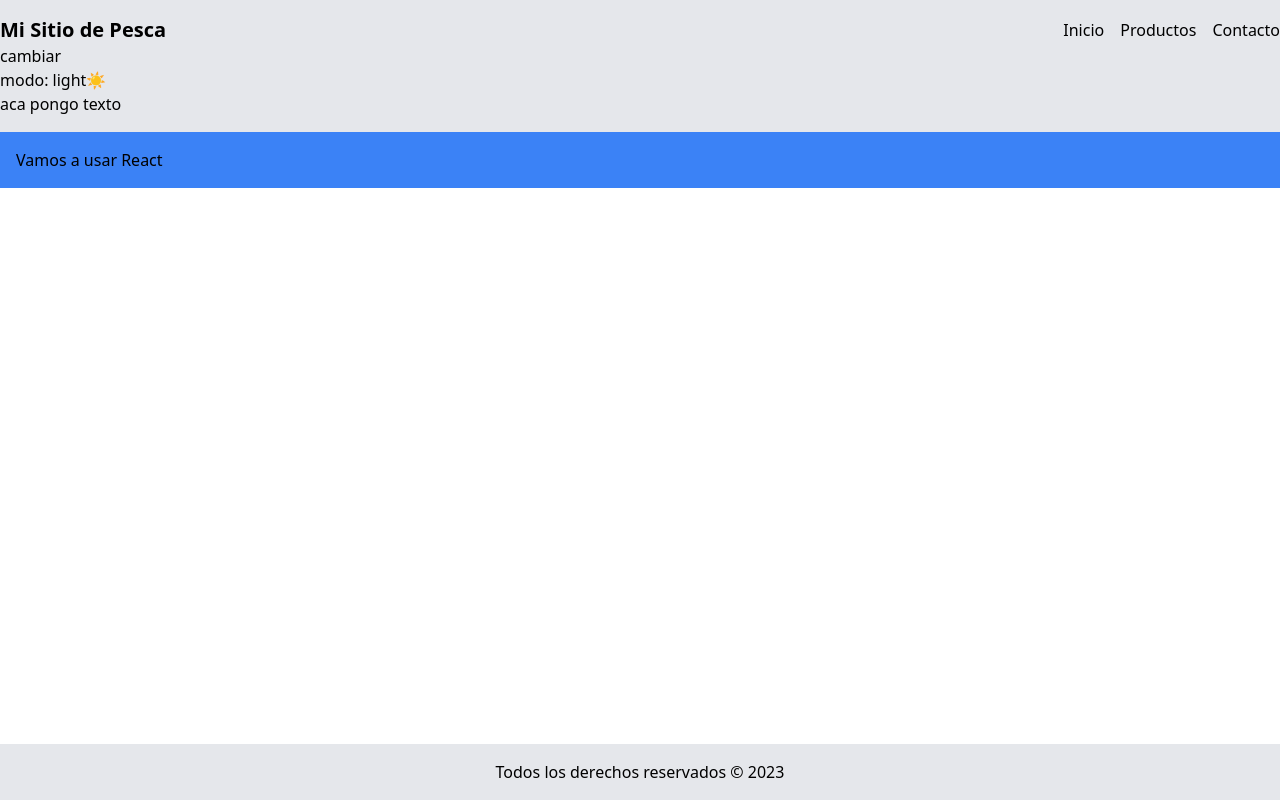
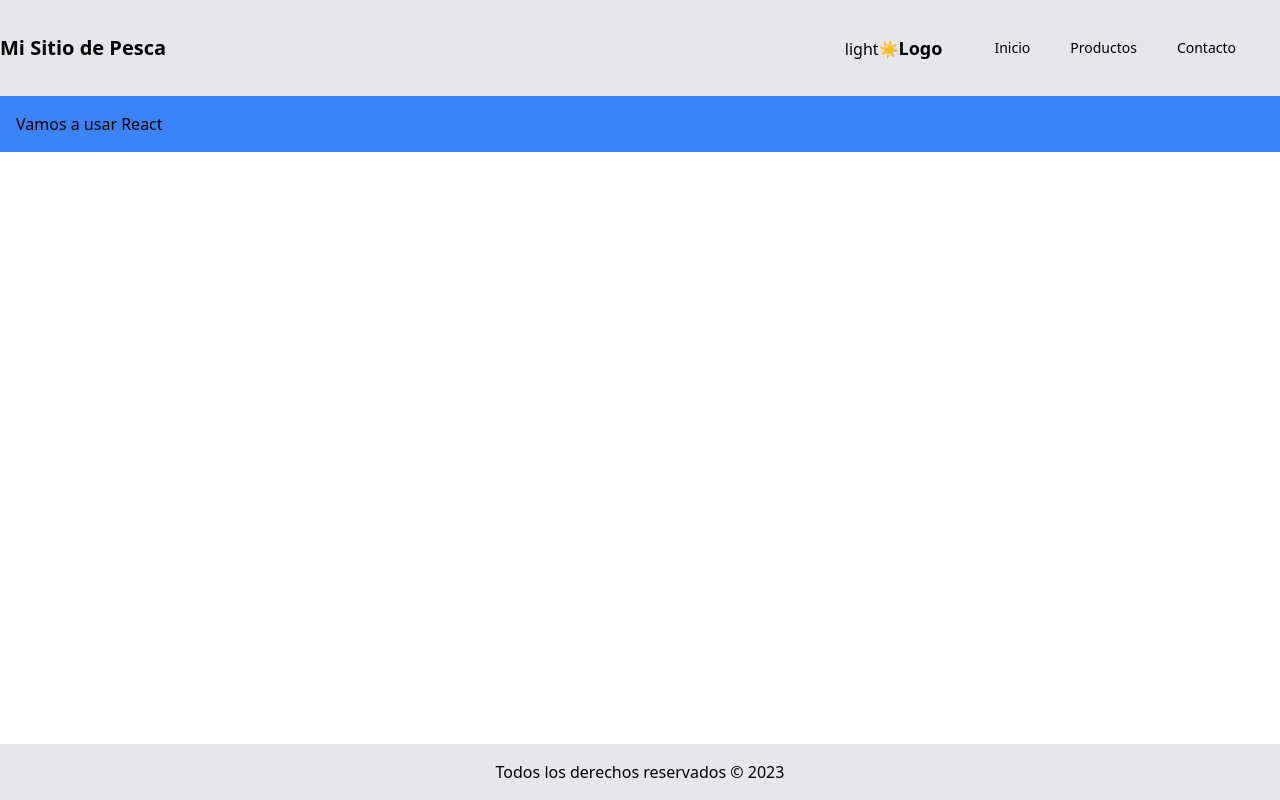
Before and after one commit to juanjoibar/Proy-vite, a React (Vite) app: page / in a window 1280 px wide. Built offline with nearby package versions, Linux system fonts and the light colour scheme.

Commit message:
navbar responsive con modo light y dark actualizacion del readme

```diff
--- a/src/Components/Navbar.jsx
+++ b/src/Components/Navbar.jsx
@@ -1,28 +1,74 @@
-import React, { useContext } from 'react'
-import { modoContext } from '../Context/modoContext'
-function Navbar({children}) {
-  const {modo,cambiar,claseModo} = useContext(modoContext)
+import React, { useState, useContext } from "react";
+import { modoContext } from "../Context/modoContext";
+function Navbar({ children }) {
+  const [isOpen, setIsOpen] = useState(false);
+
+  const toggleMenu = () => {
+    setIsOpen(!isOpen);
+  };
+
+  const { modo, cambiar, claseModo } = useContext(modoContext);
   return (
     <header className={claseModo}>
-
-  <div className="container mx-auto flex items-center justify-between">
-    <a href="#" className=" text-xl font-bold">Mi Sitio de Pesca</a>
-    <nav>
-      <ul className="flex space-x-4">
-        <li><a href="#" className=" hover:text-blue-200">Inicio</a></li>
-        <li><a href="#" className=" hover:text-blue-200">Productos</a></li>
-        <li><a href="#" className=" hover:text-blue-200">Contacto</a></li>
-      </ul>
-         </nav>
+      <div className="container mx-auto flex items-center justify-between">
+        <a href="#" className=" text-xl font-bold">
+          Mi Sitio de Pesca
+        </a>
+        <nav>
+        <div className="max-w-7xl mx-auto px-4 sm:px-6 lg:px-8">
+        <div className="flex items-center justify-between h-16">
+          <div className="flex items-center">
+            <div className="flex-shrink-0">
+            <button className="btn" onClick={cambiar}>
+              {modo}
+            </button>
+              <span className=" text-lg font-semibold">Logo</span>
+            </div>
+            <div className="hidden md:block">
+              <div className="ml-10 flex items-baseline space-x-4">
+                <a href="#" className=" hover:bg-gray-700 hover:text-white px-3 py-2 rounded-md text-sm font-medium">
+                  Inicio
+                </a>
+                <a href="#" className=" hover:bg-gray-700 hover:text-white px-3 py-2 rounded-md text-sm font-medium">
+                  Productos
+                </a>
+                <a href="#" className=" hover:bg-gray-700 hover:text-white px-3 py-2 rounded-md text-sm font-medium">
+                  Contacto
+                </a>
+              </div>
+            </div>
+          </div>
+          <div className="-mr-2 flex md:hidden">
+            <button onClick={toggleMenu} className="inline-flex items-center justify-center p-2 rounded-md text-gray-400 hover:text-white hover:bg-gray-700 focus:outline-none focus:bg-gray-700 focus:text-white transition duration-150 ease-in-out">
+              <svg className={`${isOpen ? 'hidden' : 'block'} h-6 w-6`} fill="none" stroke="currentColor" viewBox="0 0 24 24" xmlns="http://www.w3.org/2000/svg">
+                <path strokeLinecap="round" strokeLinejoin="round" strokeWidth="2" d="M4 6h16M4 12h16m-7 6h7"></path>
+              </svg>
+              <svg className={`${isOpen ? 'block' : 'hidden'} h-6 w-6`} fill="none" stroke="currentColor" viewBox="0 0 24 24" xmlns="http://www.w3.org/2000/svg">
+                <path strokeLinecap="round" strokeLinejoin="round" strokeWidth="2" d="M6 18L18 6M6 6l12 12"></path>
+              </svg>
+            </button>
+          </div>
+        </div>
+      </div>
+      <div className={`${isOpen ? 'block' : 'hidden'} md:hidden`}>
+        <div className="px-2 pt-2 pb-3 sm:px-3">
+          <a href="#" className="text-gray-300 hover:bg-gray-700 hover:text-white block px-3 py-2 rounded-md text-base font-medium">
+            Inicio
+          </a>
+          <a href="#" className="text-gray-300 hover:bg-gray-700 hover:text-white block px-3 py-2 rounded-md text-base font-medium">
+            Productos
+          </a>
+          <a href="#" className="text-gray-300 hover:bg-gray-700 hover:text-white block px-3 py-2 rounded-md text-base font-medium">
+            Contacto
+          </a>
+        </div>
+      </div>
+        </nav>
+      </div>
 
 
-  </div>
-  <button className='btn' onClick={cambiar}>cambiar</button>
-      <h3 className=''>modo: {modo}</h3>
-      <h3 className=''>aca pongo texto</h3>
-
-</header>
-  )
+    </header>
+  );
 }
 
-export default Navbar
+export default Navbar;
```
Also changed, not shown: 1 other file (tests, documents, lock files or other folders).
